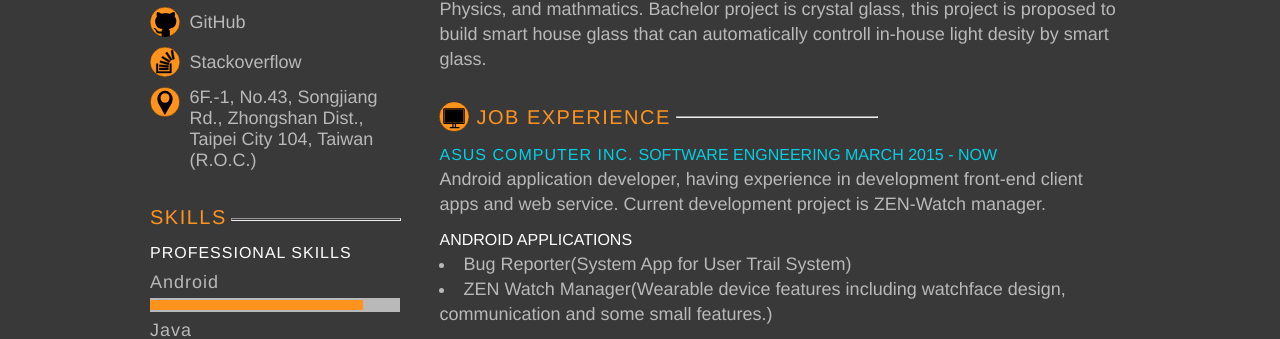
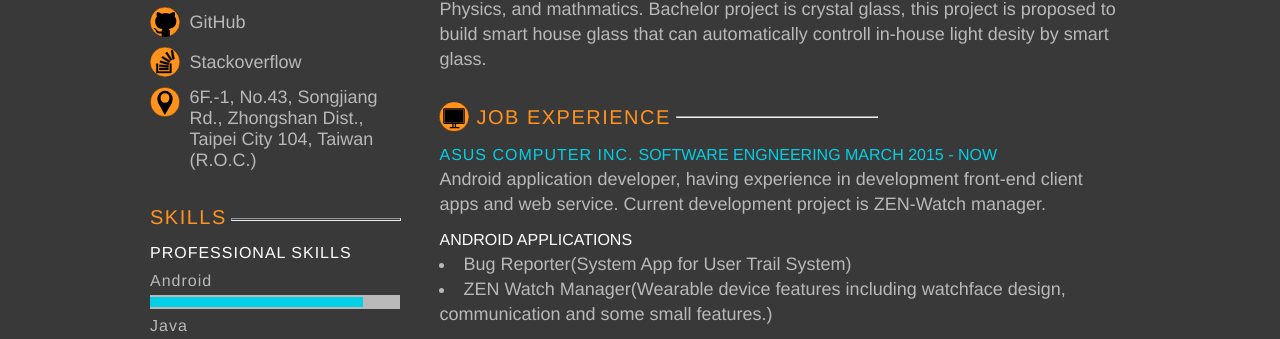
Before and after one commit to richardchentwkk/richardchentwkk.github.io, a plain HTML site: page index.html in a window 1280 px wide. Shown: the part 490-829 px from the top of the page. Drawn offline with Linux system fonts and the light colour scheme.

Commit message:
[Resume]Fixed color and font size for skills

```diff
--- a/resume/sass/main.scss
+++ b/resume/sass/main.scss
@@ -211,7 +211,7 @@ div {
 }
 
 .font_skills {
-    font-size: $font_size_middle;
+    font-size: $font_size_normal;
     margin: 5px 0px 5px 0px;
     color: #B9B9B9;
     letter-spacing: 1px;
@@ -243,7 +243,7 @@ div {
         background-image: linear-gradient( center bottom, rgb(43, 194, 83) 37%, rgb(84, 240, 84) 69%);
         position: relative;
         overflow: hidden;
-        background-color: $color_light_orange;
+        background-color: $color_light_blue;
     }
 }
 
```
Also changed, not shown: resume/stylesheets/main.css.
